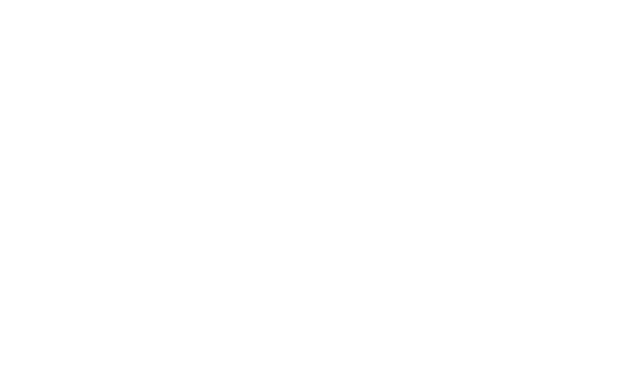
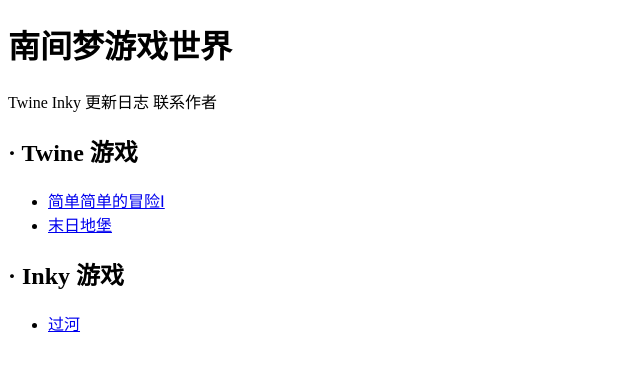
Before and after one commit to nanjian-dream/MyGames, a plain HTML site: page index.html in a window 1280 px wide. Shown: the whole page, without its empty margins (0-640 px from the left). Drawn offline with Linux system fonts and the light colour scheme.

Commit message:
修改
整合其他已完成游戏，并入该仓库，创建主页链接

```diff
--- a/index.html
+++ b/index.html
@@ -3,9 +3,34 @@
 <head>
   <meta charset="UTF-8">
   <meta name="viewport" content="width=device-width, initial-scale=1.0">
-  <title>我的游戏</title>
+  <title>南间梦游戏世界</title>
 </head>
 <body>
-
+  <div class="box">
+    <div class="title">
+      <h1>南间梦游戏世界</h1>
+    </div>
+    <div class="bunner">
+      <span id="twine-games">Twine</span>
+      <span id="inky-games">Inky</span>
+      <span id="date">更新日志</span>
+      <span id="tele">联系作者</span>
+    </div>
+    <div class="content">
+      <div class="twine-games">
+        <h2>· Twine 游戏</h2>
+        <ul>
+          <li><a href="./twine_games/simple_adventure_1/index.html">简单简单的冒险Ⅰ</a></li>
+          <li><a href="./twine_games/doomsday_bunker/index.html">末日地堡</a></li>
+        </ul>
+      </div>
+      <div class="inky-games">
+        <h2>· Inky 游戏</h2>
+        <ul>
+          <li><a href="./inky_games/river-crossing/index.html">过河</a></li>
+        </ul>
+      </div>
+    </div>
+  </div>
 </body>
 </html>
```
Also changed, not shown: twine_games/doomsday_bunker/common.css (renamed from doomsday_bunker/common.css), twine_games/doomsday_bunker/index.html (renamed from doomsday_bunker/index.html), twine_games/doomsday_bunker/javascript.js (renamed from doomsday_bunker/javascript.js), 2 other files.
